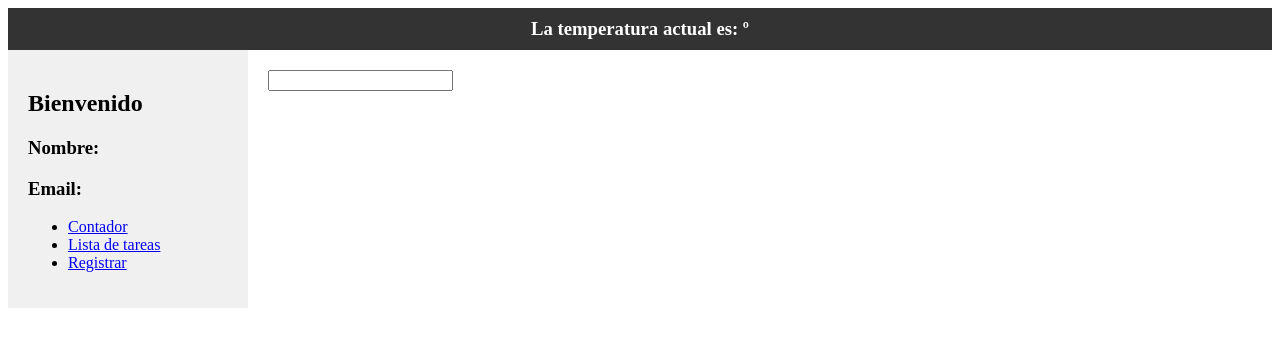
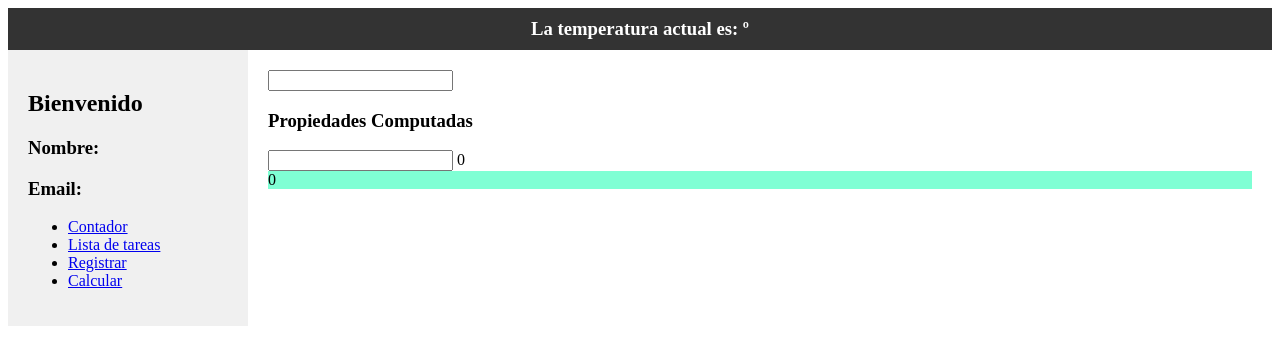
Before and after one commit to Manuel976-code/proyecto-vue, a Vue app: page /calcular in a window 1280 px wide. Shown: the top 364 px of the page. Built offline with nearby package versions, Linux system fonts and the light colour scheme; no server answers.

Commit message:
Propiedades computadas

```diff
--- a/src/components/SideBar.vue
+++ b/src/components/SideBar.vue
@@ -7,6 +7,7 @@
             <li><router-link to="/contador">Contador</router-link></li>
             <li><router-link to="/lista-de-tareas">Lista de tareas</router-link></li>
             <li><router-link to="/registrar">Registrar</router-link></li>
+            <li><router-link to="/calcular">Calcular</router-link></li>
         </ul>
     </div>
 </template>
--- /dev/null
+++ b/src/modules/calcular/components/ResultadoSection.vue
@@ -0,0 +1,19 @@
+<template>
+    <div class="resultado">{{ props.resultado }}</div>
+</template>
+
+<script setup>
+    import {defineProps} from 'vue';
+
+    const props = defineProps(
+        [
+            'resultado'
+        ]
+    )
+</script>
+
+<style scoped>
+    .resultado {
+        background-color: aquamarine;
+    }
+</style>
--- /dev/null
+++ b/src/modules/calcular/views/CalcularView.vue
@@ -0,0 +1,18 @@
+<template>
+    <h3>Propiedades Computadas</h3>
+    <input type="text" v-model="valor">
+    {{ valorCalculado }}
+    <ResultadoSection :resultado="valorCalculado"></ResultadoSection>
+</template>
+
+<script setup>
+    import {ref, computed} from 'vue';
+    import ResultadoSection from '../components/ResultadoSection.vue';
+    const valor = ref('');
+    const valorCalculado = computed(()=> {
+        return valor.value * 3;
+    } )
+</script>
+
+
+<style scoped></style>
--- a/src/router/index.js
+++ b/src/router/index.js
@@ -22,8 +22,12 @@ const router = createRouter({
       path: '/registrar',
       name: 'registrar',
       component: () => import('../modules/registro/views/RegistrarView.vue')
+    },
+    {
+      path: '/calcular',
+      name: 'calcular',
+      component: () => import('../modules/calcular/views/CalcularView.vue')
     }
-
   ]
 })
 
```
